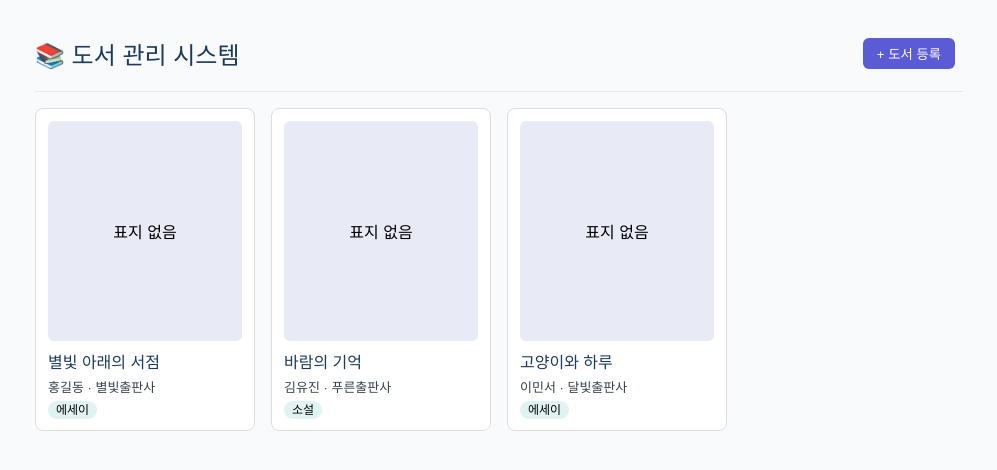
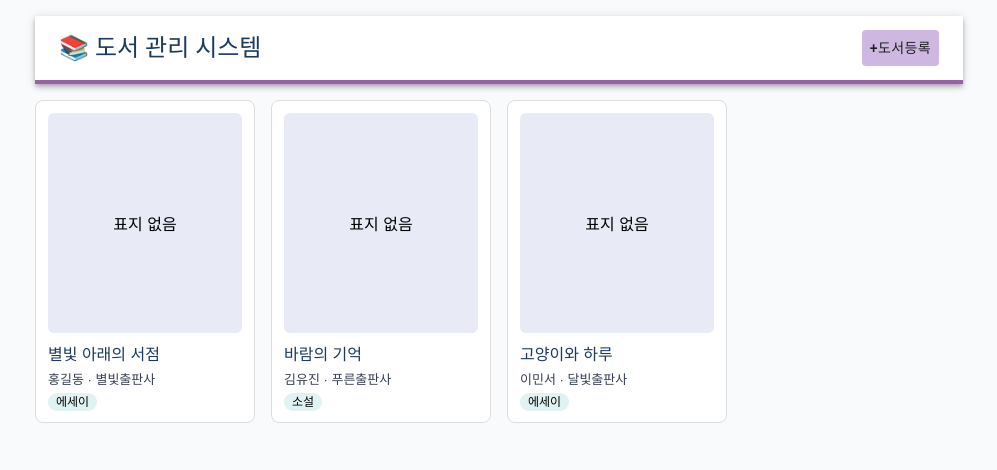
Before and after one commit to obgybbl77/-4-, a React (Vite) app: page / in a window 1280 px wide. Shown: the top 470 px of the page, without its empty margins (141-1138 px from the left). Built offline with nearby package versions, Linux system fonts and the light colour scheme; data requests are answered from the project's data file.

Commit message:
style: Header MUI AppBar 적용 및 MUI 설치

```diff
--- a/package.json
+++ b/package.json
@@ -10,6 +10,10 @@
     "preview": "vite preview"
   },
   "dependencies": {
+    "@emotion/react": "^11.14.0",
+    "@emotion/styled": "^11.14.1",
+    "@mui/icons-material": "^9.5.0",
+    "@mui/material": "^9.5.0",
     "cors": "^2.8.6",
     "dotenv": "^18.0.10",
     "express": "^5.3.0",
--- a/src/components/Header.jsx
+++ b/src/components/Header.jsx
@@ -1,10 +1,21 @@
-function Header({ onCreate }) {
-  return (
-    <header className="header">
-      <h1>📚 도서 관리 시스템</h1>
-      <button onClick={onCreate}>+ 도서 등록</button>
-    </header>
-  );
+import {AppBar, Toolbar, Typography, Button} from '@mui/material';
+
+function Header({onCreate}){
+  return(
+    <AppBar position='static' sx={
+      {mb:2, bgcolor: 'white',  borderBottom: '4px solid #9760a8'}} color='default'>
+      <Toolbar>
+        <Typography variant='h5' sx={{flexGrow:1, color: '#1B3A5C', fontWeight: 'bold' }}>
+          📚 도서 관리 시스템
+
+        </Typography>
+        <Button color='inherit' onClick={onCreate} sx={{ bgcolor: '#ceb8e2', color: '#1e1f20'}}>
+          +도서등록
+        </Button>
+      </Toolbar>
+
+    </AppBar>
+  )
 }
 
 export default Header;
```
Also changed, not shown: 1 other file (tests, documents, lock files or other folders).
